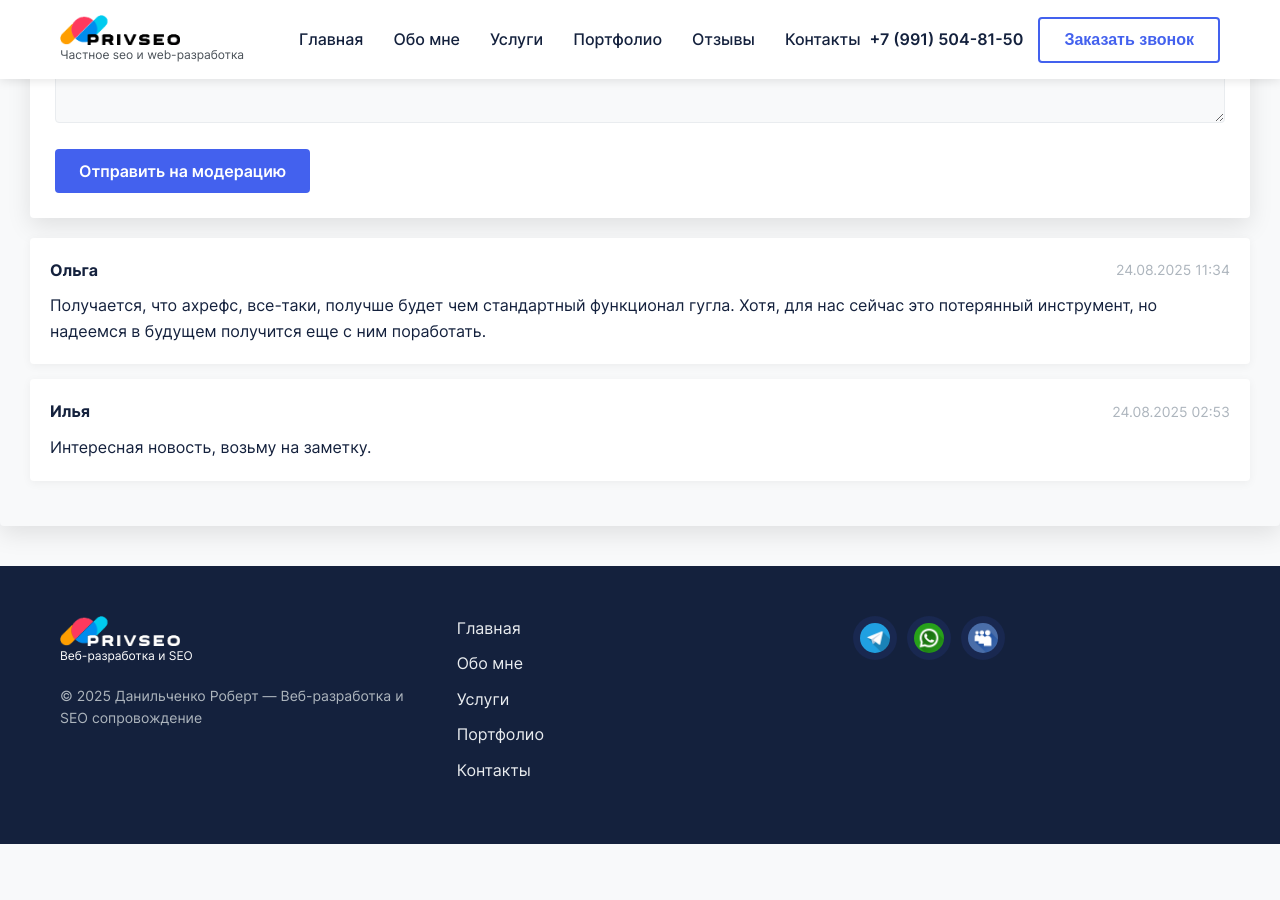
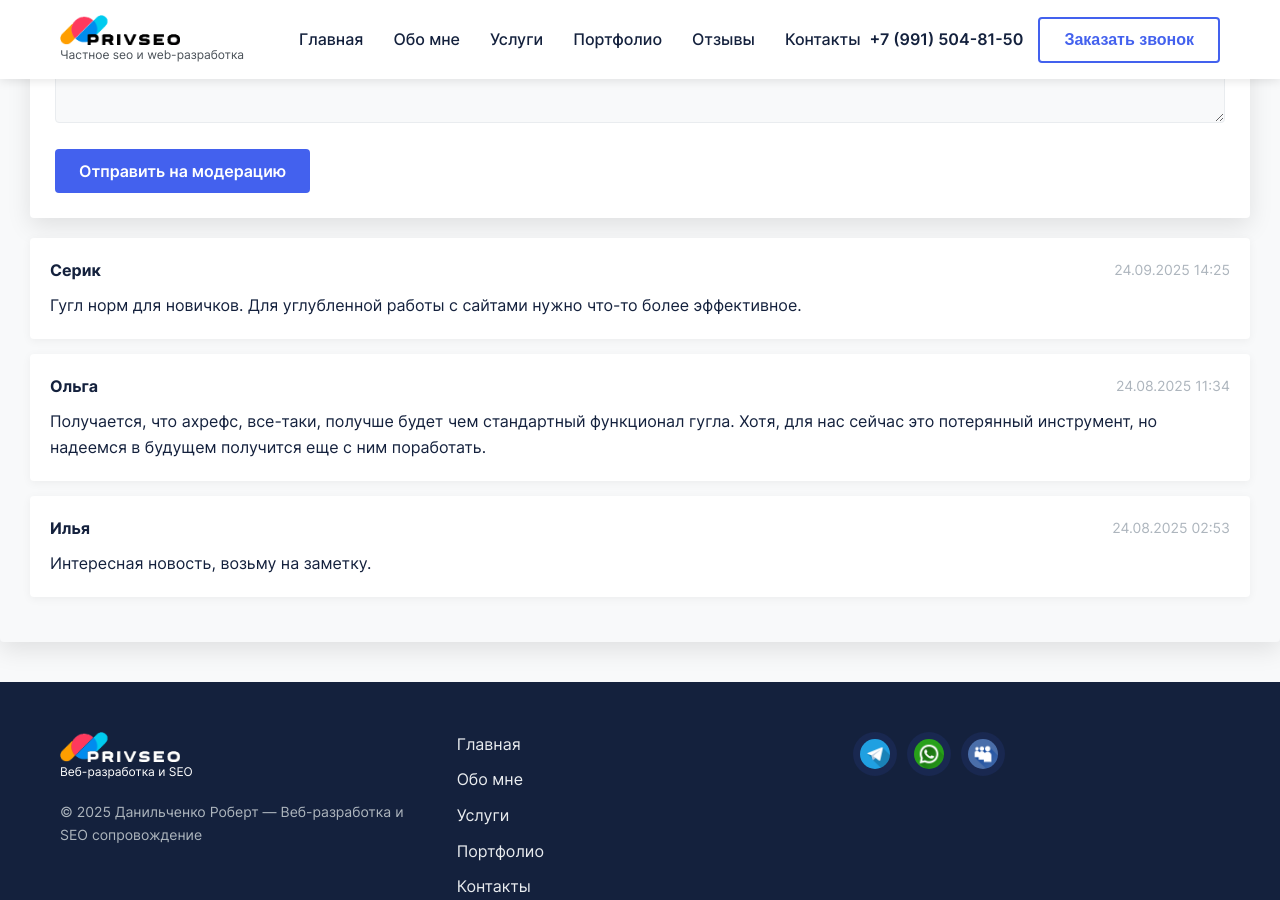
Before and after one commit to PrivateSeo/privateseo.github.io, a Jekyll site: the page built from _posts/news/2025-07-24-besplatnye-instrumenty-seo-ot-google.md, in a window 1280 px wide and 900 px high, scrolled down 8156 px. Built offline with Jekyll 4.4.1, drawn with Linux system fonts in a browser that asks for light colours; before the commit the page ends 9000 px from its top, so only the background shows below that.

Commit message:
Approved comment

```diff
--- a/_data/comments/084bf23469c74448.json
+++ b/_data/comments/084bf23469c74448.json
@@ -10,5 +10,11 @@
     "text": "Получается, что ахрефс, все-таки, получше будет чем стандартный функционал гугла. Хотя, для нас сейчас это потерянный инструмент, но надеемся в будущем получится еще с ним поработать.",
     "status": "approved",
     "date": "2025-08-24T11:34:08.284Z"
+  },
+  {
+    "author": "Серик",
+    "text": "Гугл норм для новичков. Для углубленной работы с сайтами нужно что-то более эффективное.",
+    "status": "approved",
+    "date": "2025-09-24T14:25:39.477Z"
   }
 ]
```
